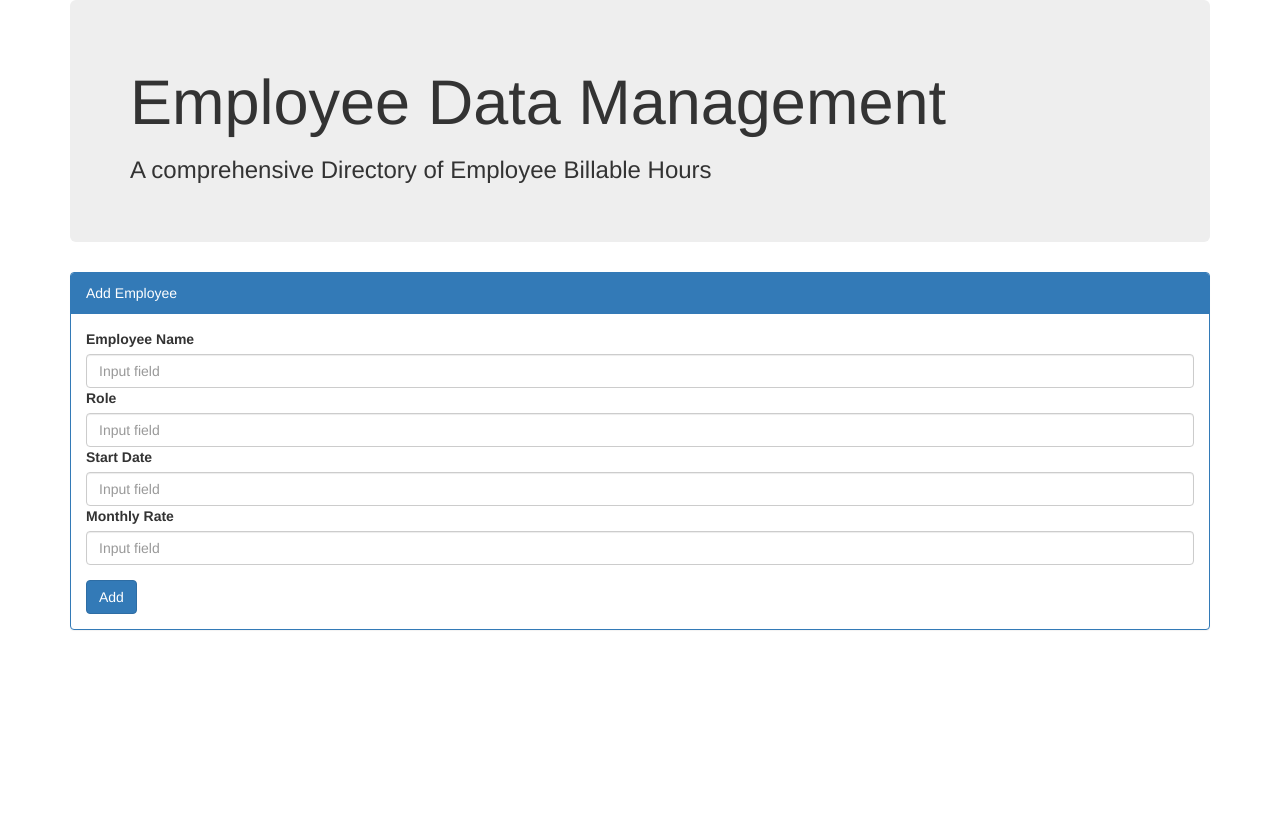
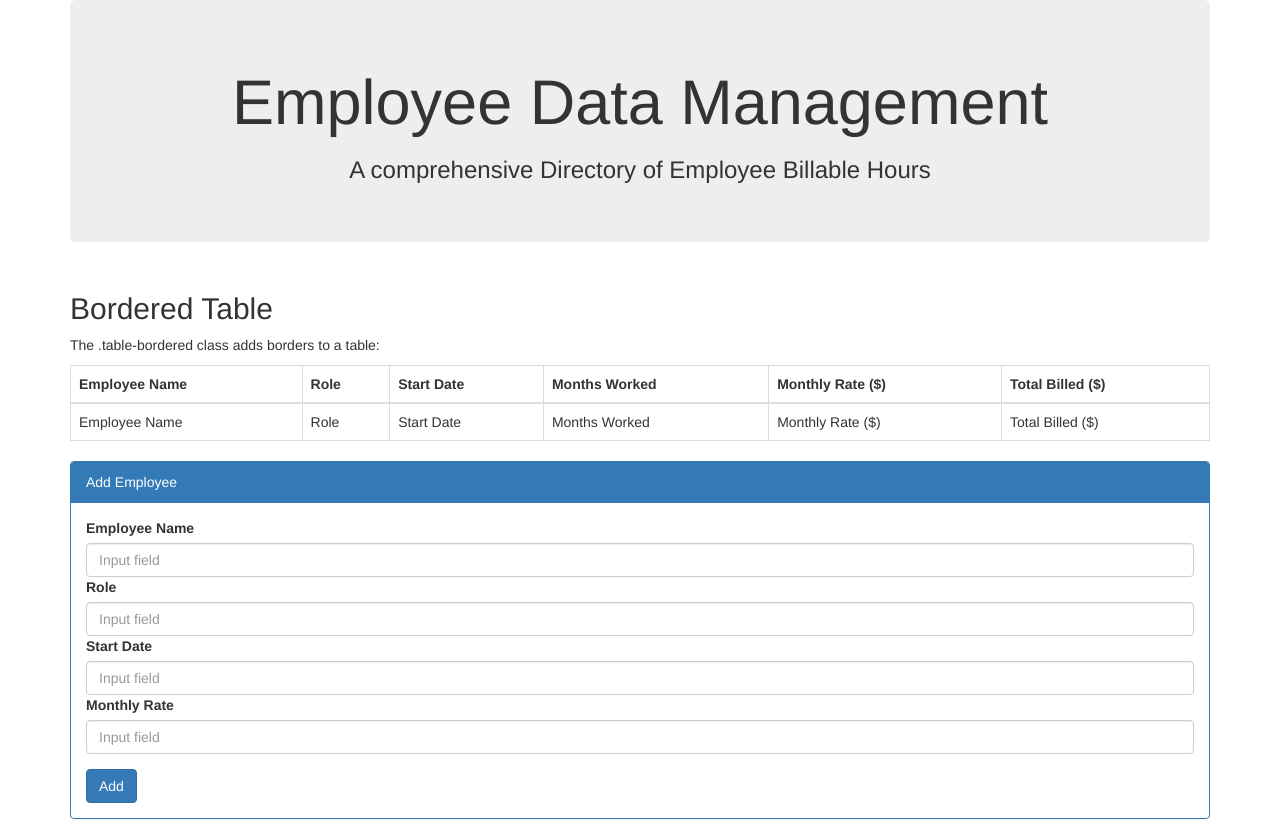
Before and after one commit to johnsaugy/EmployeeSchedule, a plain HTML site: page index.html in a window 1280 px wide. Before the commit the page ends 800 px from the top, so only its background shows below. Drawn offline with nearby package versions, Linux system fonts and the light colour scheme.

Commit message:
added table

```diff
--- a/index.html
+++ b/index.html
@@ -7,7 +7,7 @@
 </head>
 <body>
  <div class="container">
- 	 <div class="jumbotron">
+ 	 <div class="jumbotron text-center">
  		<h1>Employee Data Management</h1>
 		<h3>A comprehensive Directory of Employee Billable Hours</h3>
  </div>
@@ -17,6 +17,40 @@
 
 
 <!-- Start Table -->
+
+  <h2>Bordered Table</h2>
+  <p>The .table-bordered class adds borders to a table:</p>
+
+  <table class="table table-bordered">
+
+    <thead>
+
+      <tr>
+        <th>Employee Name</th>
+        <th>Role</th>
+        <th>Start Date</th>
+        <th>Months Worked</th>
+        <th>Monthly Rate ($)</th>
+        <th>Total Billed ($)</th>
+      </tr>
+
+    </thead>
+
+    <tbody>
+
+      <tr>
+        <td>Employee Name</td>
+        <td>Role</td>
+        <td>Start Date</td>
+        <td>Months Worked</td>
+        <td>Monthly Rate ($)</td>
+        <td>Total Billed ($)</td>
+      </tr>
+
+    </tbody>
+
+  </table>
+
 
 <!-- End Table -->
 
@@ -39,10 +73,9 @@
 
 	</div>
 </div>
-</div>
 
 
-
+</div>
 
 
 </body>
```
